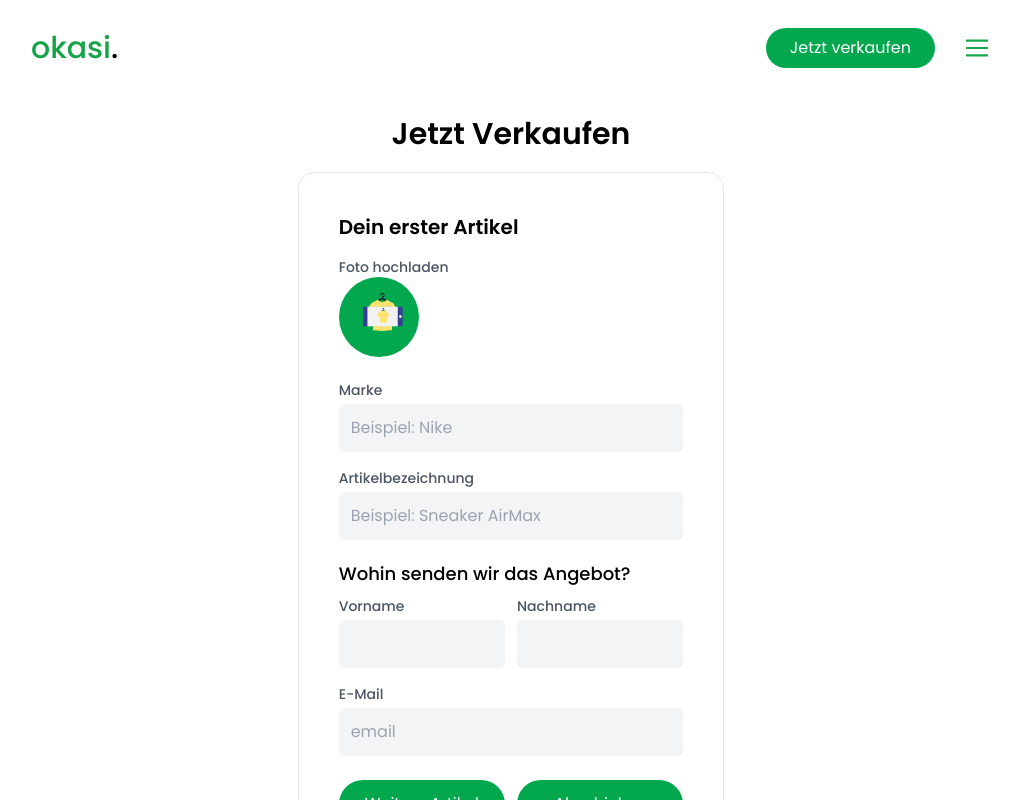
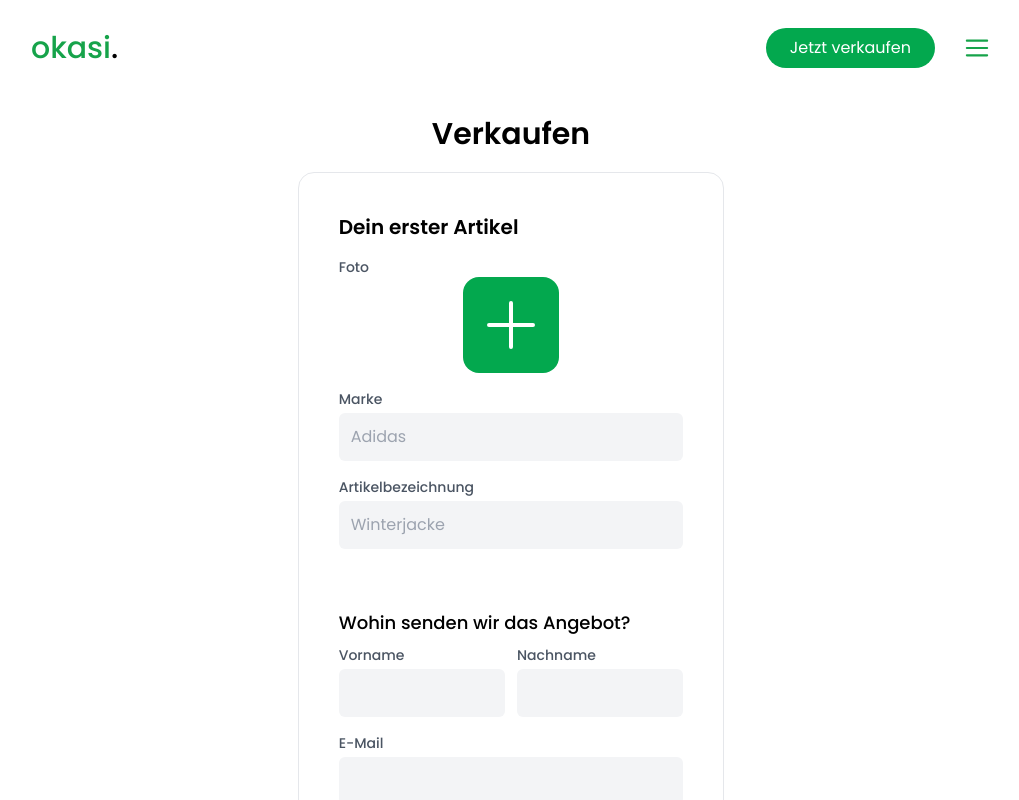
Before and after one commit to philz1337/user-page, a React (Create React App) app: page /verkaufen in a window 1280 px wide. Shown: the top 800 px of the page, without its empty margins (129-1148 px from the left). Built offline with nearby package versions, Linux system fonts and the light colour scheme.

Commit message:
Verkaufen Seite verbessert

```diff
--- a/src/pages/Verkaufen.jsx
+++ b/src/pages/Verkaufen.jsx
@@ -2,6 +2,8 @@ import Footer from "../components/Footer"
 import Nav from "../components/Nav"
 
 import React, { useState, useRef } from "react"
+
+import { ReactComponent as IconPlus } from "./plus.svg"
 
 export default function Verkaufen() {
   const [file, setFile] = useState([])
@@ -15,16 +17,17 @@ export default function Verkaufen() {
     <div className="flex flex-col items-center">
       <Nav />
       <h1 className="text-2xl lg:text-3xl font-semibold text-center mt-5 lg:mb-5">
-        Jetzt Verkaufen
+        Verkaufen
       </h1>
       <div className="lg:w-4/12 lg:border p-10 rounded-2xl">
         <h1 className="text-xl font-semibold">Dein erster Artikel</h1>
-        <p className="mt-4 text-sm font-medium text-gray-600">Foto hochladen</p>
+        <p className="mt-4 text-sm font-medium text-gray-600">Foto</p>
+        <div className="grid place-items-center">
           <button
             onClick={() => inputFile.current.click()}
-          className="hover:shadow-md hover:shadow-gray-400 transition-all bg-primary py-30 rounded-full text-white mr-10"
+            className="hover:shadow-md hover:shadow-gray-400 transition-all bg-primary rounded-2xl text-white grid place-items-center h-24 w-24"
           >
-          <img src="/img/picture.png" className="h-20 w-20" alt="" />
+            <IconPlus className="h-16 w-16" alt="" />
           </button>
           <input
             type="file"
@@ -32,11 +35,11 @@ export default function Verkaufen() {
             ref={inputFile}
             style={{ display: "none" }}
           />
-
+        </div>
         <p className="mt-4 text-sm font-medium text-gray-600">Marke</p>
         <input
           type="text"
-          placeholder="Beispiel: Nike"
+          placeholder="Adidas"
           className="w-full p-3 bg-gray-100 outline-none mt-1 rounded-md"
         />
         <p className="mt-4 text-sm font-medium text-gray-600">
@@ -44,9 +47,10 @@ export default function Verkaufen() {
         </p>
         <input
           type="text"
-          placeholder="Beispiel: Sneaker AirMax"
+          placeholder="Winterjacke"
           className="w-full p-3 bg-gray-100 outline-none mt-1 rounded-md"
         />
+        <div className="pt-10">
           <p className="mt-5 text-lg font-medium">
             Wohin senden wir das Angebot?
           </p>
@@ -69,9 +73,9 @@ export default function Verkaufen() {
           <p className="mt-4 text-sm font-medium text-gray-600">E-Mail</p>
           <input
             type="text"
-          placeholder="email"
             className="w-full p-3 bg-gray-100 outline-none mt-1 rounded-md"
           />
+        </div>
         <div className="grid grid-cols-2 gap-3 mt-6">
           <button className="hover:shadow-md w-full hover:shadow-gray-400 transition-all bg-primary py-3 text-white rounded-full mr-10">
             Weitere Artikel
```
Also changed, not shown: src/pages/plus.svg (added). Lines whose indentation alone changed are shown as unchanged.
